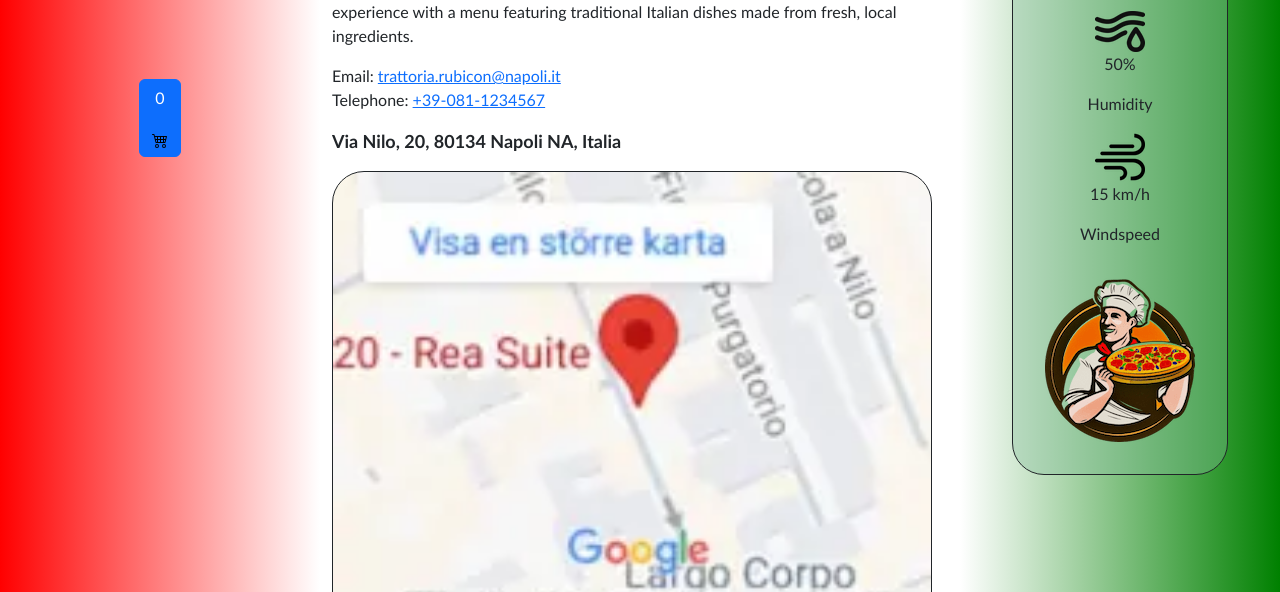
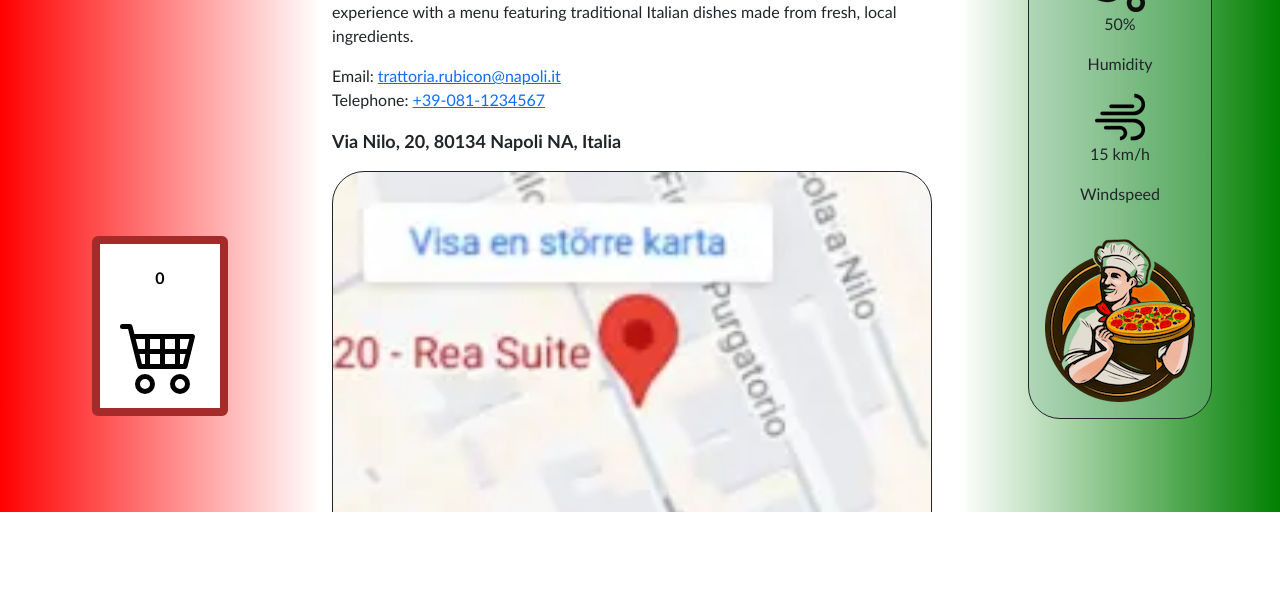
Before and after one commit to llavner/ITHS_Web_Labb01, a plain HTML site: page about.html in a window 1280 px wide. Shown: the part 356-948 px from the top of the page. After the commit the page ends 868 px from the top, so only its background shows below. Drawn offline with nearby package versions, Linux system fonts and the light colour scheme; no server answers; a script that the page names is missing.

Commit message:
Updated css

```diff
--- a/css/style.css
+++ b/css/style.css
@@ -1,6 +1,7 @@
 #left-column {
     background: linear-gradient(to right, red, white);
-    justify-content: center;
+    flex-direction: column;
+    justify-content: end;
     align-items: center;
 }
 
@@ -24,6 +25,26 @@
     border-radius: 2rem;
 }
 
+#btn-cart {
+
+    background-color: rgb(255, 255, 255);
+    border: 0.5rem solid;
+    border-color: brown;
+    margin-bottom: 6rem;
+}
+
+.cart-item {
+    margin-bottom: 0.5rem;
+}
+.quantity-cart{
+    margin-top: 1rem;;
+    color: black;
+    font-weight: bold;
+}
+#btn-cart > img {
+    padding: 0.5rem;
+    width: 6rem;
+}
 .weather-card {
    width: 50%;
    min-width: min-content;
@@ -31,14 +52,10 @@
    border: 0.1rem solid;
    align-items: center;
    text-align: center;
-   padding: 2rem;
+   padding: 1rem;
    background: rgba(132, 187, 155, 0.356);
 }
 
-.cart {
-    align-items: center;
-    text-align: center;
-}
 h1, h2, h5 {
     font-family: cursive;
 }
@@ -67,7 +84,7 @@ p {
 .scroll-bar {
     padding-right: 1rem;
     overflow-y: scroll;
-    height: 40rem;
+    height: 35rem;
     width: auto;
 }
 
```
